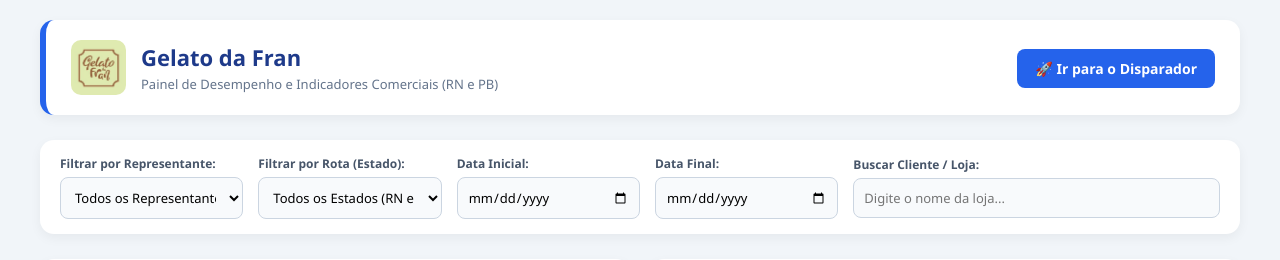
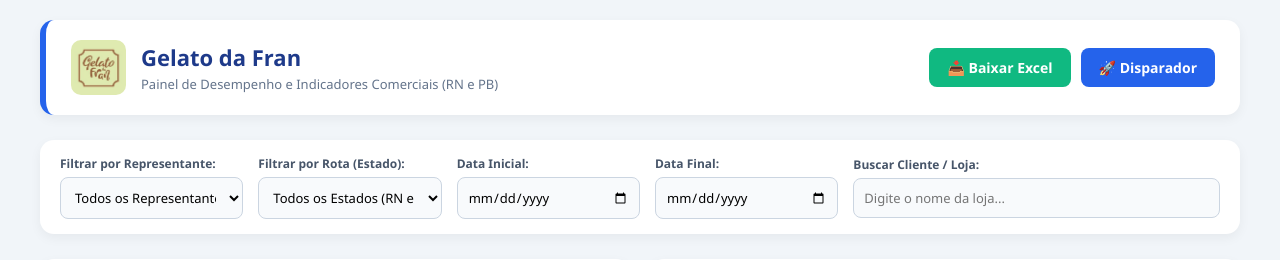
Before and after one commit to marciogil80408-debug/gelato-feedback, a Python web app: template templates/painel.html in a window 1280 px wide. Shown: the top 260 px of the page. Run offline with Jinja, Linux system fonts and the light colour scheme; the template is opened without the code that fills it, so the values that code supplies are empty.

Commit message:
Adicionando botao de exportar relatorio para Excel CSV

```diff
--- a/templates/painel.html
+++ b/templates/painel.html
@@ -12,12 +12,15 @@
         .container { max-width: 1200px; margin: 0 auto; }
 
         /* Cabeçalho com Logomarca Oficial */
-        .header-painel { background: #fff; padding: 20px 25px; border-radius: 14px; box-shadow: 0 4px 12px rgba(0,0,0,0.05); display: flex; justify-content: space-between; align-items: center; margin-bottom: 25px; border-left: 6px solid #2563eb; }
+        .header-painel { background: #fff; padding: 20px 25px; border-radius: 14px; box-shadow: 0 4px 12px rgba(0,0,0,0.05); display: flex; justify-content: space-between; align-items: center; margin-bottom: 25px; border-left: 6px solid #2563eb; flex-wrap: wrap; gap: 15px; }
         .logo-area { display: flex; align-items: center; gap: 15px; }
         .header-painel h1 { margin: 0; font-size: 22px; color: #1e3a8a; }
         .header-painel p { margin: 3px 0 0 0; font-size: 13px; color: #64748b; }
-        .btn-acao { background: #2563eb; color: #fff; padding: 10px 18px; border-radius: 8px; text-decoration: none; font-weight: bold; font-size: 14px; transition: 0.15s; }
+        .botoes-topo { display: flex; gap: 10px; flex-wrap: wrap; }
+        .btn-acao { background: #2563eb; color: #fff; padding: 10px 18px; border-radius: 8px; text-decoration: none; font-weight: bold; font-size: 14px; transition: 0.15s; display: inline-flex; align-items: center; gap: 6px; }
         .btn-acao:hover { background: #1d4ed8; }
+        .btn-excel { background: #10b981; }
+        .btn-excel:hover { background: #059669; }
 
         /* Barra de Filtros Inteligentes */
         .card-filtros { background: #fff; padding: 15px 20px; border-radius: 14px; box-shadow: 0 4px 12px rgba(0,0,0,0.05); margin-bottom: 25px; display: flex; flex-wrap: wrap; gap: 15px; align-items: center; }
@@ -55,12 +58,13 @@
                 <p>Painel de Desempenho e Indicadores Comerciais (RN e PB)</p>
             </div>
         </div>
-        <div>
-            <a href="/disparar" class="btn-acao">🚀 Ir para o Disparador</a>
+        <div class="botoes-topo">
+            <a href="/exportar_csv" class="btn-acao btn-excel">📥 Baixar Excel</a>
+            <a href="/disparar" class="btn-acao">🚀 Disparador</a>
         </div>
     </div>
 
-    <!-- BARRA DE FILTROS INTELIGENTES (COM DATAS, REPRESENTANTE, ESTADO E BUSCA) -->
+    <!-- BARRA DE FILTROS INTELIGENTES -->
     <div class="card-filtros">
         <div class="filtro-group">
             <label for="filtroRep">Filtrar por Representante:</label>
```
Also changed, not shown: app.py (+33 -1 lines).
